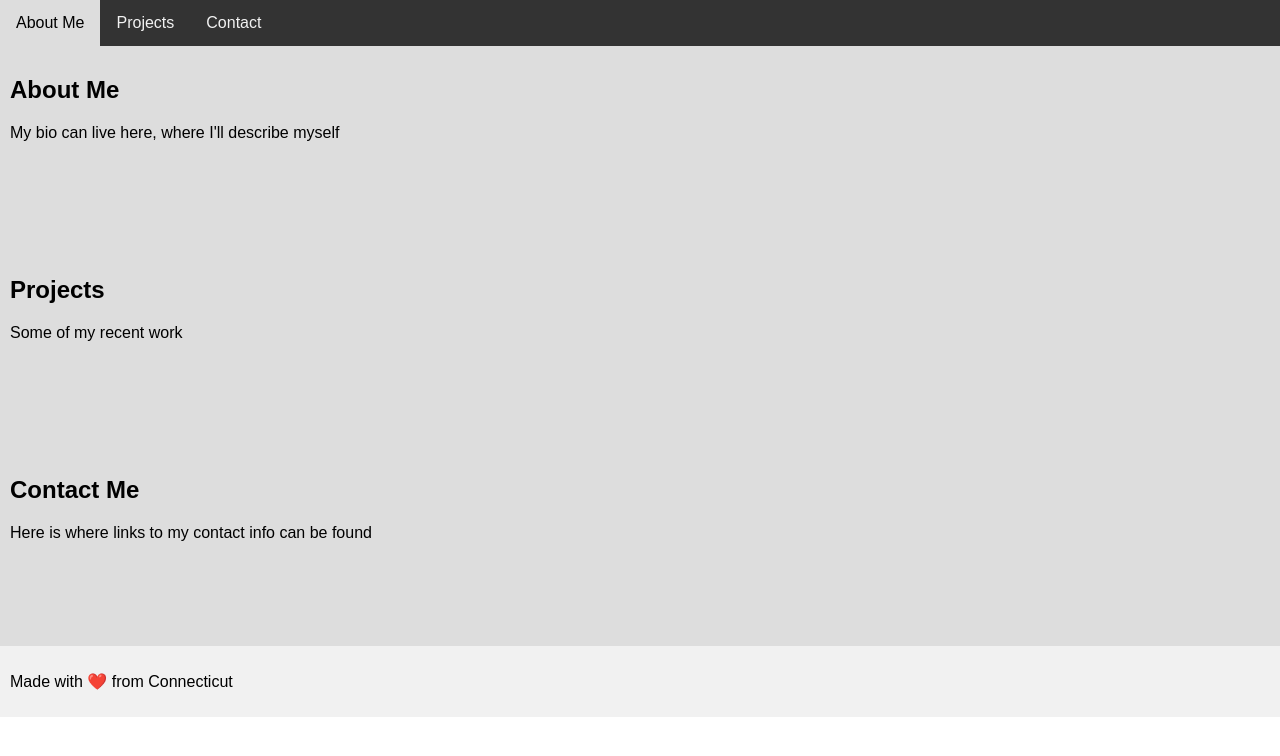
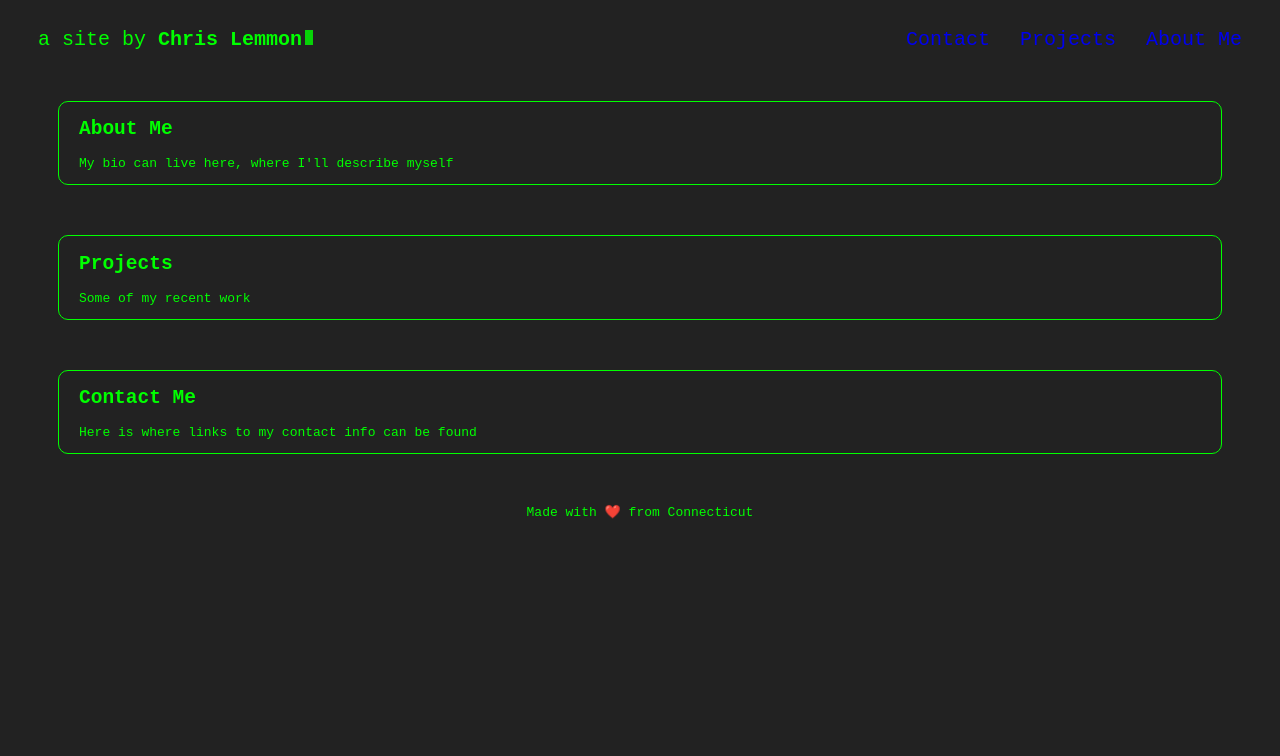
Before and after one commit to theLemmonade/module-2, a plain HTML site: page index.html in a window 1280 px wide. Drawn offline with Linux system fonts and the light colour scheme.

Commit message:
Commit 3: .css stylesheet reworked

```diff
--- a/assets/css/style.css
+++ b/assets/css/style.css
@@ -1,44 +1,62 @@
-* {
-    box-sizing: border-box;
-    font-family: Arial, Helvetica, sans-serif;
+ body {
+    font-family: monospace;
+    color: lime;
+    background-color: #222;
   }
 
-  body {
-    margin: 0;
-    font-family: Arial, Helvetica, sans-serif;
+  #title {
+    font-size: 15pt;
+    float:left;
+    display: flex;
+    align-items: baseline;
+    margin-left: 30px;
   }
 
-  /* Nav */
+  #cursor {
+    background: lime;
+    margin-left: 3px;
+    -webkit-animation: blink 0.8s infinite;
+    width: 8px;
+    height: 15px;
+  }
+
+  @-webkit-keyframes blink {
+    0% {background: #222}
+    50% {background: lime}
+    100% {background: #222}
+  }
+
+
   .topnav {
     overflow: hidden;
-    background-color: #333;
   }
 
-  /* Nav Links */
   .topnav a {
-    float: left;
-    display: block;
-    color: #f2f2f2;
-    text-align: center;
-    padding: 14px 16px;
+    font-size: 15pt;
+    float:right;
+    display: flex;
+    margin-right: 30px;
+    margin-top: 20px;
     text-decoration: none;
   }
 
-  /* Change color on hover */
   .topnav a:hover {
-    background-color: #ddd;
     color: black;
+    -webkit-animation: blink 0.8s infinite;
   }
 
-  /* Style the content */
   .content {
-    background-color: #ddd;
-    padding: 10px;
-    height: 200px; /* Should be removed. Only for demonstration */
+    margin: 50px;
+    border-style: solid;
+    border-width: 1px;
+    border-radius: 10px;
+    padding-left: 20px;
   }
 
-  /* Style the footer */
+  .content header {
+
+  }
+
   .footer {
-    background-color: #f1f1f1;
-    padding: 10px;
+   text-align: center;
   }
--- a/index.html
+++ b/index.html
@@ -8,10 +8,13 @@
 </head>
 
 <body>
-    <header class="topnav">
-        <a href="#about-me">About Me</a>
-        <a href="#projects">Projects</a>
-        <a href="#contact">Contact</a>
+    <header>
+        <div id="title"> <p>a site by <b>Chris Lemmon</b></p><div id="cursor"></div></div>
+        <div class="topnav">
+            <a href="#about-me">About Me</a>
+            <a href="#projects">Projects</a>
+            <a href="#contact">Contact</a>
+        </div>
     </header>
 
 <section id="about-me" class="content">
```
Also changed, not shown: 1 other file.
